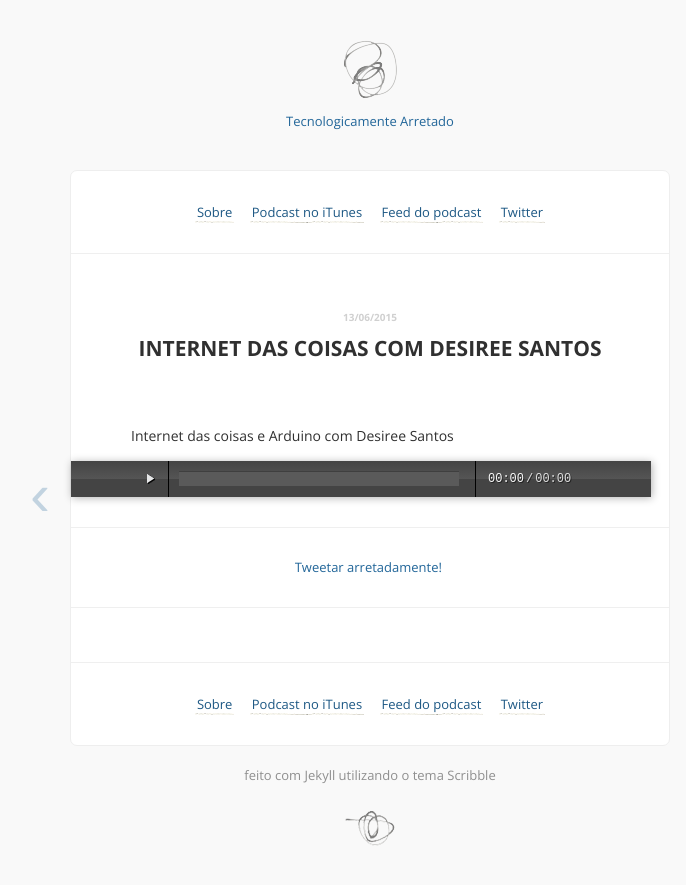
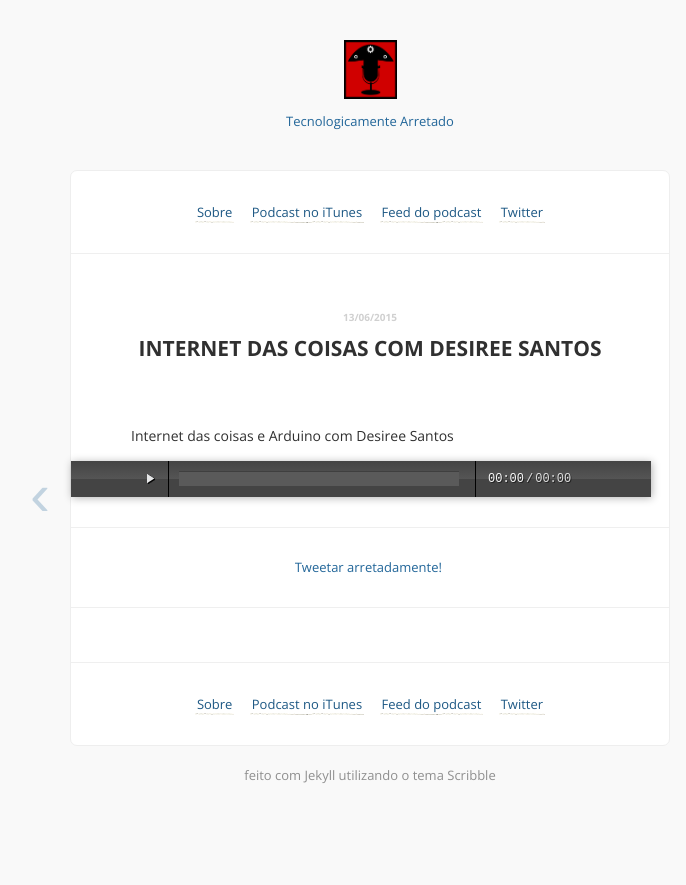
Before and after one commit to tecnologicamentearretado/tecnologicamentearretado.github.io, a Jekyll site: the page built from _posts/2015-06-13-iot-com-desiree-santos.markdown, in a window 1280 px wide. Shown: the top 885 px of the page, without its empty margins (270-956 px from the left). Built offline with Jekyll 4.4.1, drawn with Linux system fonts in a browser that asks for light colours; Markdown is read by kramdown in place of the engine named in the settings; comment, search, counter and statistics services are not loaded.

Commit message:
Incluindo logo

```diff
--- a/_includes/footer.html
+++ b/_includes/footer.html
@@ -1,6 +1,3 @@
 <footer>
   <a href="http://github.com/muan/scribble" class="muted">feito com Jekyll utilizando o tema Scribble</a>
-  <br />
-  <br />
-  <img src="/images/scribble2.png" alt="scribble" />
 </footer>
--- a/_includes/header.html
+++ b/_includes/header.html
@@ -1,4 +1,4 @@
 <header>
-<a id="go-back-home" href="/"><img src="/images/scribble.png" alt="scribble" width="53" height="59"></a>
+<a id="go-back-home" href="/"><img src="/images/logo.png" alt="scribble" width="53" height="59"></a>
 <p><a href="/">{{ site.title }}</a></p>
 </header>
--- a/_includes/signoff.html
+++ b/_includes/signoff.html
@@ -4,6 +4,3 @@
   {{ site.signoff }}
   <span class="muted">{{ page.date | date: "às %H:%M" }}</span>
 </p>
-<p>
-  <img src="/images/scribble3.png" alt="scribble" />
-</p>
```
Also changed, not shown: images/fav.png, images/logo.png (added), images/scribble.png (deleted), images/scribble2.png (deleted), images/scribble3.png (deleted).
